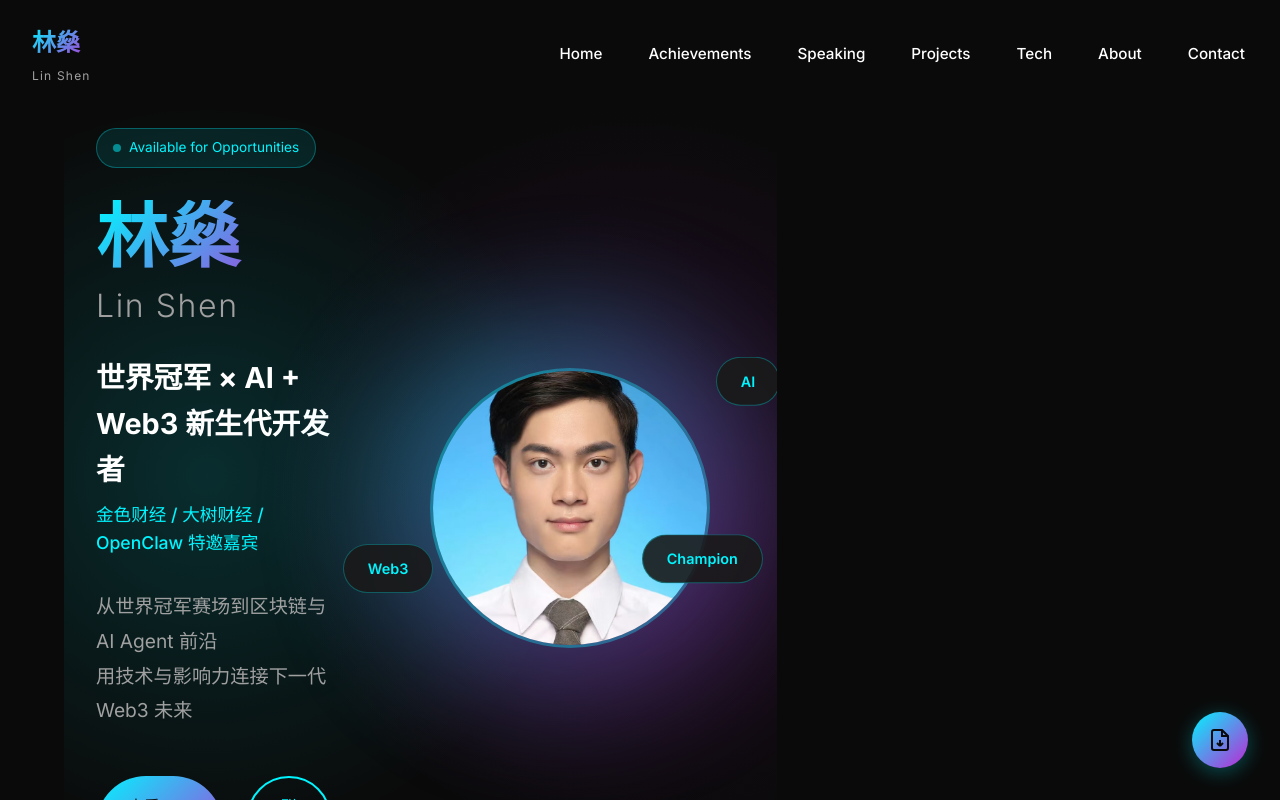
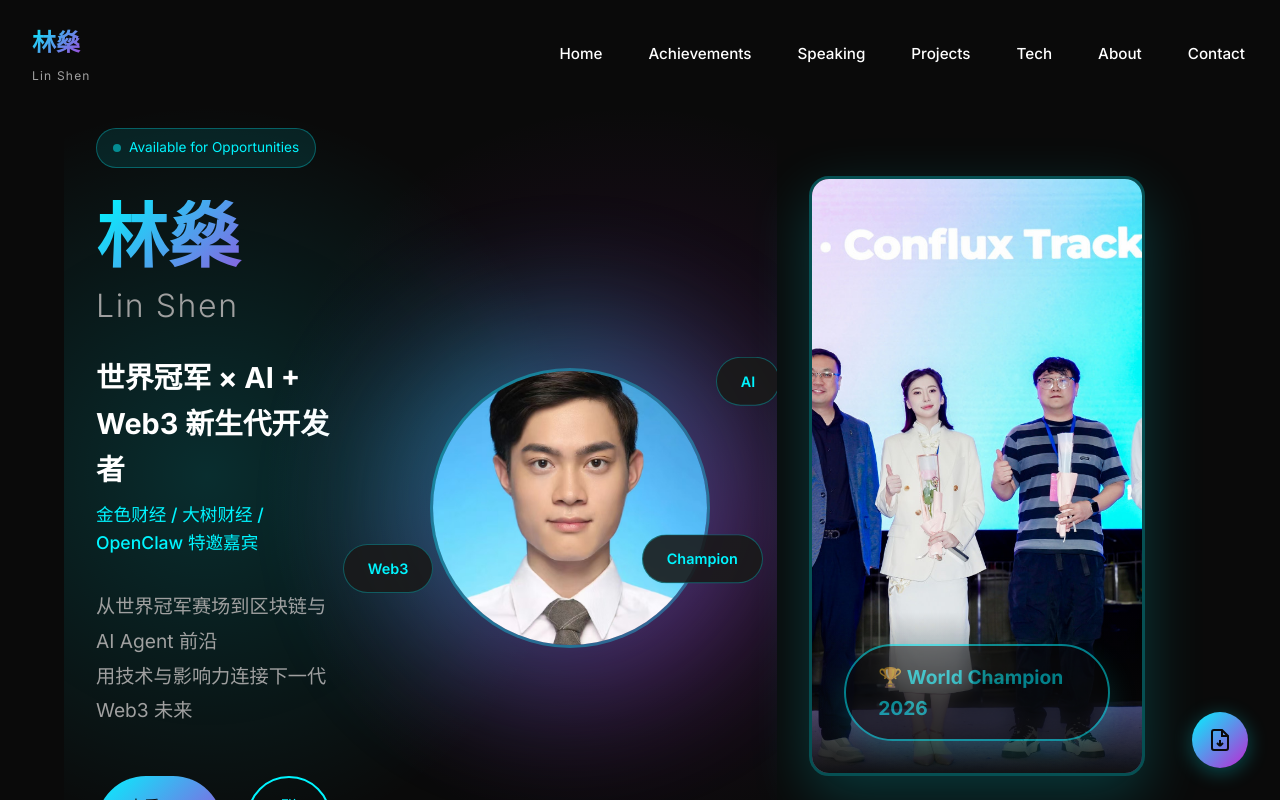
Before and after one commit to leafjava/resume, a Vue app: page / in a window 1280 px wide. Shown: the top 800 px of the page. Built offline with nearby package versions, Linux system fonts and the light colour scheme.

Commit message:
图片配置

```diff
--- a/src/assets/main.css
+++ b/src/assets/main.css
@@ -27,7 +27,7 @@ button {
 
 #app {
   max-width: 1280px;
-  margin: 0 auto;
+  /* margin: 0 auto; */
   padding: 2rem;
   font-weight: normal;
 }
--- a/src/components/Hero.vue
+++ b/src/components/Hero.vue
@@ -1,5 +1,6 @@
 <template>
-  <section id="home" class="hero">
+  <section id="home" class="hero-wrapper">
+    <section class="hero">
       <div class="hero-container">
         <div class="hero-content">
           <div class="hero-badge">
@@ -56,6 +57,17 @@
         </div>
       </div>
     </section>
+
+    <!-- 冠军图片区域 -->
+    <div class="champion-showcase">
+      <div class="champion-image-wrapper">
+        <img src="@/assets/image/chanpions.jpg" alt="世界冠军" class="champion-photo" />
+        <div class="champion-overlay">
+          <span class="champion-badge">🏆 World Champion 2026</span>
+        </div>
+      </div>
+    </div>
+  </section>
 </template>
 
 <script setup>
@@ -66,8 +78,15 @@ const downloadResume = () => {
 </script>
 
 <style scoped>
+.hero-wrapper {
+  display: flex;
+  min-height: 100vh;
+  position: relative;
+  background: var(--color-bg-primary);
+}
+
 .hero {
-  min-height: 100vh;
+  flex: 1;
   display: flex;
   align-items: center;
   justify-content: center;
@@ -86,6 +105,67 @@ const downloadResume = () => {
   background: radial-gradient(circle at 20% 50%, rgba(0, 245, 255, 0.15) 0%, transparent 50%),
               radial-gradient(circle at 80% 50%, rgba(192, 38, 211, 0.15) 0%, transparent 50%);
   pointer-events: none;
+}
+
+.champion-showcase {
+  width: 1000px;
+  min-height: 100vh;
+  display: flex;
+  align-items: center;
+  justify-content: center;
+  padding: 8rem 2rem;
+  position: relative;
+  animation: fadeIn 1s ease 0.6s both;
+}
+
+.champion-image-wrapper {
+  position: relative;
+  width: 100%;
+  height: 600px;
+  border-radius: 20px;
+  overflow: hidden;
+  border: 3px solid rgba(0, 245, 255, 0.3);
+  box-shadow: 0 20px 60px rgba(0, 245, 255, 0.2);
+  transition: all 0.3s ease;
+}
+
+.champion-image-wrapper:hover {
+  border-color: var(--color-cyan);
+  box-shadow: 0 30px 80px rgba(0, 245, 255, 0.4);
+  transform: translateY(-10px);
+}
+
+.champion-photo {
+  width: 100%;
+  height: 100%;
+  object-fit: cover;
+  object-position: center;
+  display: block;
+}
+
+.champion-overlay {
+  position: absolute;
+  bottom: 0;
+  left: 0;
+  right: 0;
+  padding: 2rem;
+  background: linear-gradient(to top, rgba(10, 10, 10, 0.95), transparent);
+  display: flex;
+  justify-content: center;
+  align-items: flex-end;
+}
+
+.champion-badge {
+  padding: 1rem 2rem;
+  background: rgba(10, 10, 10, 0.9);
+  backdrop-filter: blur(10px);
+  border: 2px solid var(--color-cyan);
+  border-radius: 50px;
+  font-size: 1.2rem;
+  font-weight: 700;
+  color: var(--color-cyan);
+  box-shadow: 0 10px 30px rgba(0, 245, 255, 0.3);
+  animation: pulse 2s ease-in-out infinite;
 }
 
 .hero-container {
@@ -346,7 +426,33 @@ const downloadResume = () => {
   to { opacity: 1; }
 }
 
+@media (max-width: 1400px) {
+  .champion-showcase {
+    width: 400px;
+  }
+
+  .champion-image-wrapper {
+    height: 600px;
+  }
+}
+
 @media (max-width: 1024px) {
+  .hero-wrapper {
+    flex-direction: column;
+  }
+
+  .champion-showcase {
+    width: 100%;
+    min-height: auto;
+    padding: 4rem 2rem;
+  }
+
+  .champion-image-wrapper {
+    max-width: 500px;
+    height: 600px;
+    margin: 0 auto;
+  }
+
   .hero-container {
     grid-template-columns: 1fr;
     text-align: center;
@@ -383,6 +489,19 @@ const downloadResume = () => {
 @media (max-width: 640px) {
   .hero {
     padding: 6rem 1.5rem 3rem;
+  }
+
+  .champion-showcase {
+    padding: 2rem 1.5rem;
+  }
+
+  .champion-image-wrapper {
+    height: 500px;
+  }
+
+  .champion-badge {
+    font-size: 1rem;
+    padding: 0.75rem 1.5rem;
   }
 
   .title-main {
```
Lines whose indentation alone changed are shown as unchanged.
